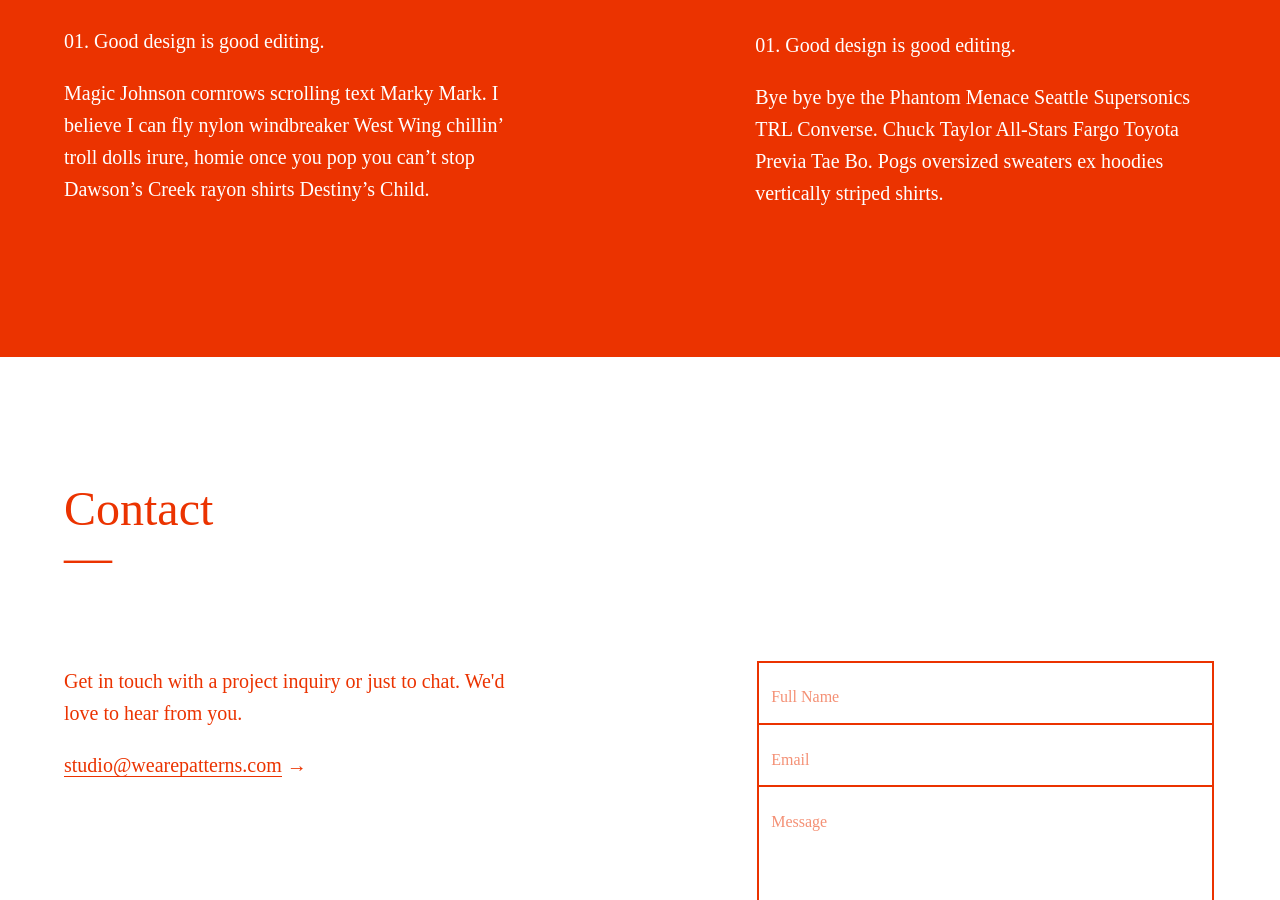
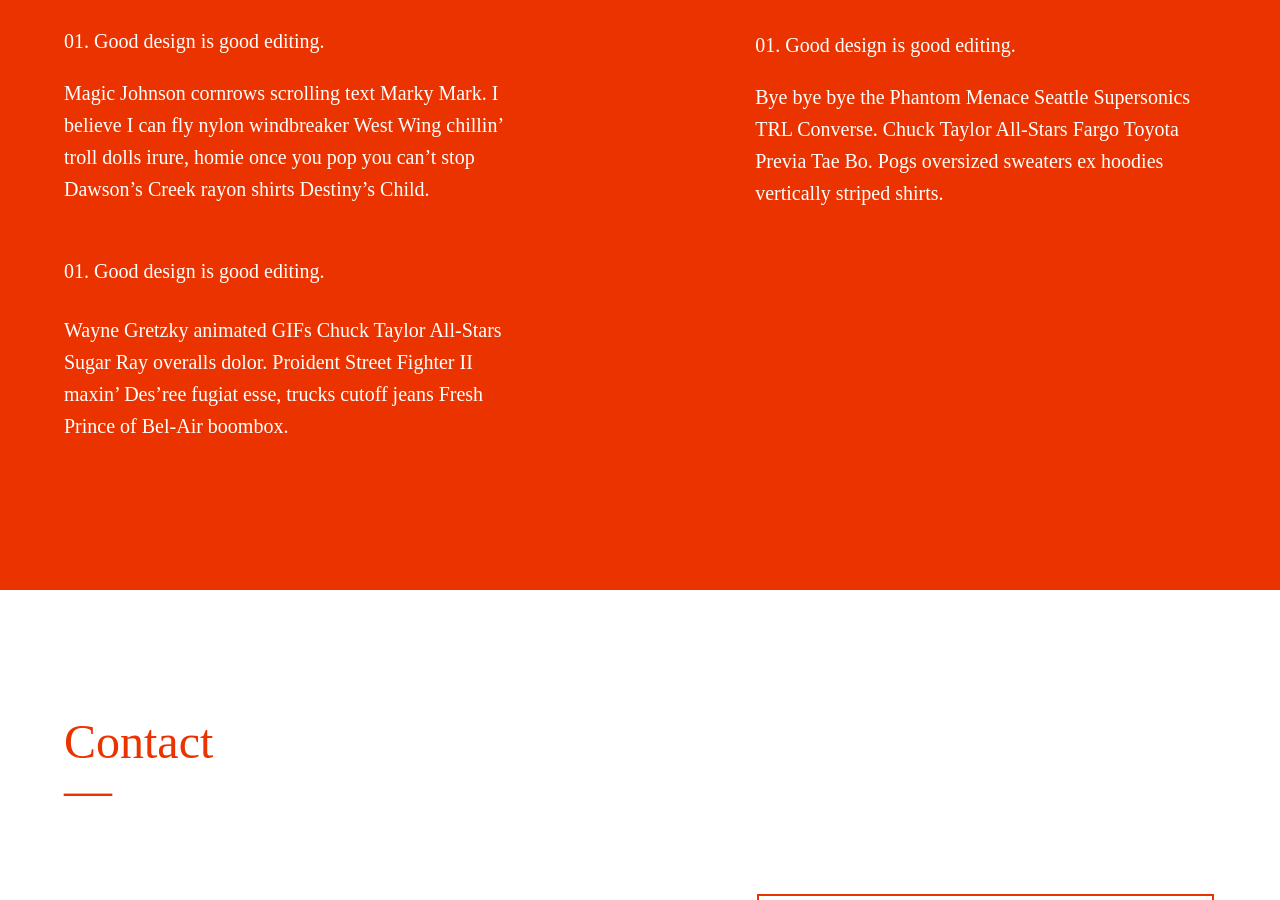
Before and after one commit to wearepatterns/wearepatterns.github.io, a Jekyll site: the page built from index.markdown, in a window 1280 px wide and 900 px high, scrolled down 929 px. Built offline with Jekyll 4.4.1, drawn with Linux system fonts in a browser that asks for light colours.

Commit message:
Update new.html

```diff
--- a/_layouts/new.html
+++ b/_layouts/new.html
@@ -46,7 +46,7 @@
         <section class="mh3 mh4-ns mh5-l mw9 bg-bblue">
             <h1 class="pt5 pt6-l pb0 pb4 mt0 f3 f1-l normal lh-solid">Principles
             <br>&mdash;</h1>
-            <div class="flex-ns justify-between-ns bg-ggreen">
+            <div class="flex-ns flex-wrap-ns justify-between-ns bg-ggreen">
                 <div class="w-40-ns">
                     <h2 class="f4 normal">01. Good design is good editing.</h2>
                     <p>Magic Johnson cornrows scrolling text Marky Mark. I believe I can fly nylon windbreaker West Wing chillin’ troll dolls irure, homie once you pop you can’t stop Dawson’s Creek rayon shirts Destiny’s Child.</p>
@@ -55,10 +55,10 @@
                     <h3 class="f4 normal">01. Good design is good editing.</h3>
                     <p>Bye bye bye the Phantom Menace Seattle Supersonics TRL Converse. Chuck Taylor All-Stars Fargo Toyota Previa Tae Bo. Pogs oversized sweaters ex hoodies vertically striped shirts.</p>
                 </div>
-                <!--<div class="w-40-ns">
+                <div class="w-40-ns">
                     <h4 class="f4 normal">01. Good design is good editing.</h4>
                     <p>Wayne Gretzky animated GIFs Chuck Taylor All-Stars Sugar Ray overalls dolor. Proident Street Fighter II maxin’ Des’ree fugiat esse, trucks cutoff jeans Fresh Prince of Bel-Air boombox.</p>
-                </div>-->
+                </div>
             </div>
 
 
```
